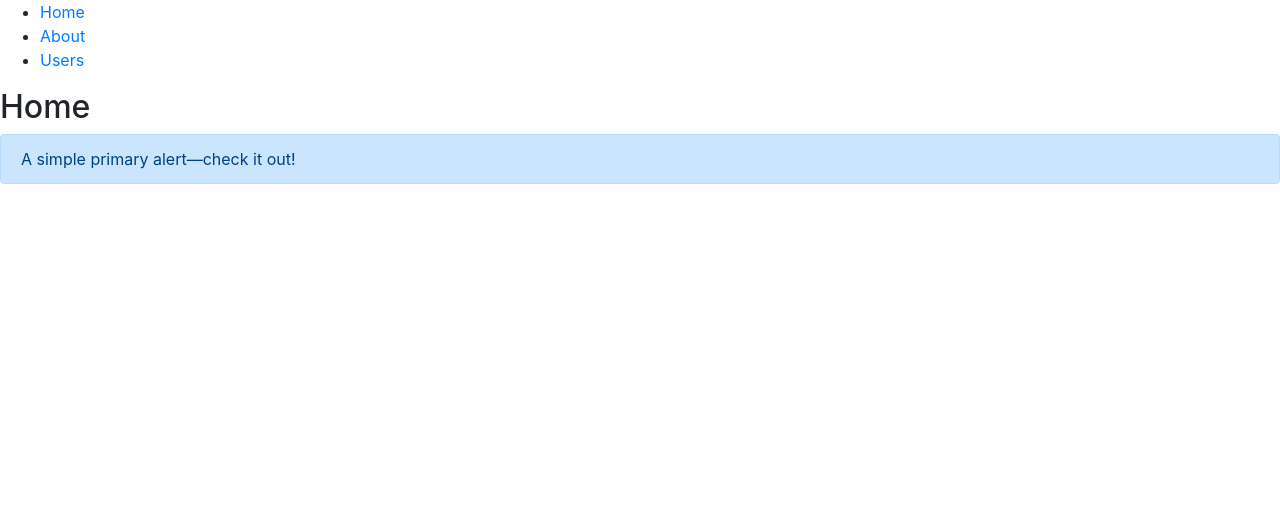
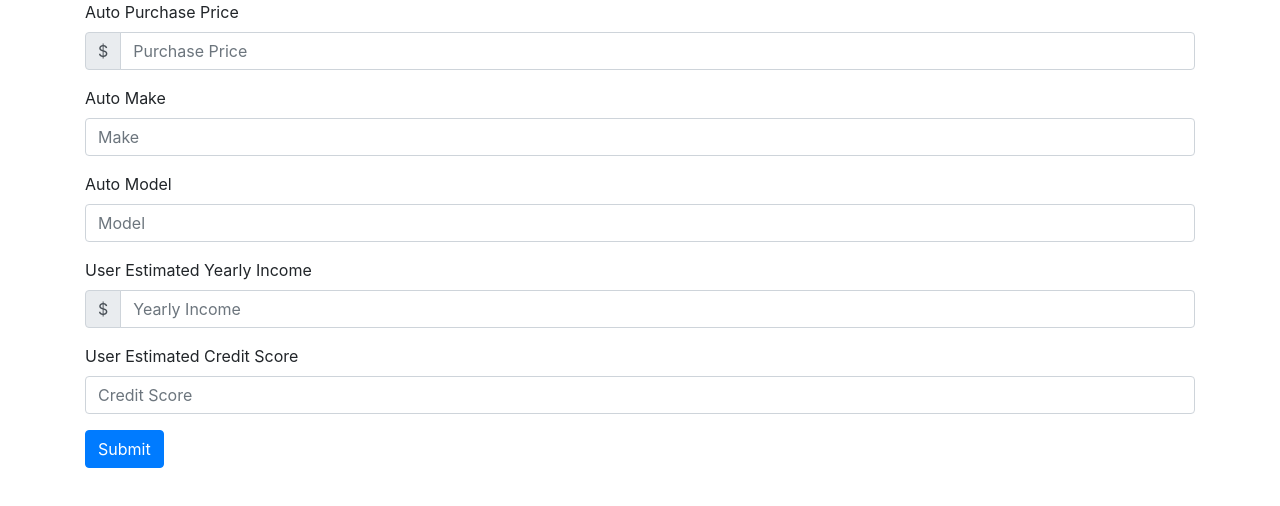
Before and after one commit to zlasa/cuna-coding-challenge, a React (Create React App) app: page / in a window 1280 px wide. Shown: the top 506 px of the page. Built offline with nearby package versions, Linux system fonts and the light colour scheme.

Commit message:
adding loan form with basic validation

```diff
--- a/package.json
+++ b/package.json
@@ -7,6 +7,7 @@
     "@testing-library/react": "^9.5.0",
     "@testing-library/user-event": "^7.2.1",
     "bootstrap": "^4.5.2",
+    "lodash": "^4.17.20",
     "react": "^16.13.1",
     "react-dom": "^16.13.1",
     "react-router-dom": "^5.2.0",
--- a/src/App.js
+++ b/src/App.js
@@ -5,6 +5,7 @@ import {
   Route,
   Link
 } from "react-router-dom";
+import LoanForm from "./LoanForm";
 
 
 export default function App() {
@@ -12,20 +13,6 @@ export default function App() {
     <>
       <Router>
         <div>
-          <nav>
-            <ul>
-              <li>
-                <Link to="/">Home</Link>
-              </li>
-              <li>
-                <Link to="/about">About</Link>
-              </li>
-              <li>
-                <Link to="/users">Users</Link>
-              </li>
-            </ul>
-          </nav>
-
           {/* A <Switch> looks through its children <Route>s and
             renders the first one that matches the current URL. */}
           <Switch>
@@ -36,15 +23,11 @@ export default function App() {
               <Users />
             </Route>
             <Route path="/">
-              <Home />
+              <LoanForm />
             </Route>
           </Switch>
         </div>
       </Router>
-
-      <div class="alert alert-primary" role="alert">
-        A simple primary alert—check it out!
-      </div>
     </>
 
 
@@ -53,9 +36,7 @@ export default function App() {
 
 }
 
-function Home() {
-  return <h2>Home</h2>;
-}
+
 
 function About() {
   return <h2>About</h2>;
--- /dev/null
+++ b/src/LoanForm.js
@@ -0,0 +1,138 @@
+import React, { useState } from "react";
+import * as _ from 'lodash';
+
+function LoanForm() {
+    const [formData, setFormData]=useState({
+        purchasePrice: null,
+        make: null,
+        model: null,
+        yearlyIncome: null,
+        creditScore: null,
+        errors: {
+            purchasePrice: '',
+            make: '',
+            model: '',
+            yearlyIncome: '',
+            creditScore: '',
+        }
+    });
+    function handleChange(event) {
+        debugger;
+        const { name, value }=event.target;
+        let errors=formData.errors;
+
+        switch(name) {
+            case 'purchasePrice': {
+                let error=''
+                if(_.isEmpty(value)) {
+                    error='Provide purchase price';
+                }
+                errors[name]=error;
+                break;
+            }
+
+            case 'make': {
+                let error=''
+                if(_.isEmpty(value)) {
+                    error='Provide purchase make';
+                }
+                errors[name]=error;
+                break;
+            }
+            case 'model': {
+                let error=''
+                if(_.isEmpty(value)) {
+                    error='Provide purchase model';
+                }
+                errors[name]=error;
+                break;
+            }
+            case 'yearlyIncome': {
+                let error=''
+                if(_.isEmpty(value)) {
+                    error='Provide purchase income';
+                }
+                errors[name]=error;
+                break;
+            }
+
+            case 'creditScore': {
+                let error=''
+                if(_.isEmpty(value)) {
+                    error='Provide purchase credit score';
+                }
+                errors[name]=error;
+                break;
+            }
+            default:
+                break;
+        }
+
+        setFormData({ errors, [name]: value }, () => {
+            console.log(errors)
+        })
+
+    }
+    return (
+        <form>
+            <div className="container">
+                <div className="form-group">
+                    <label htmlFor="purchasePrice">Auto Purchase Price</label>
+                    <div className="input-group mb-1">
+                        <div className="input-group-prepend">
+                            <span className="input-group-text">$</span>
+                        </div>
+                        <input type="number" className="form-control" name="purchasePrice"
+                            placeholder="Purchase Price"
+                            onChange={handleChange}
+                            value={formData.purchasePrice}
+
+                        />
+                    </div>
+                    {formData.errors.purchasePrice.length>0&&
+                        <div className='text-danger'>{formData.errors.purchasePrice}</div>}
+                </div>
+
+                <div className="form-group">
+                    <label htmlFor="make">Auto Make</label>
+                    <input type="text" className="form-control" id="make" name="make" placeholder="Make"
+                        onChange={handleChange}
+                        value={formData.make} />
+                    {formData.errors.make.length>0&&
+                        <div className='text-danger'>{formData.errors.make}</div>}
+                </div>
+                <div className="form-group">
+                    <label htmlFor="model">Auto Model</label>
+                    <input type="text" className="form-control" id="model" name="model" placeholder="Model"
+                        onChange={handleChange}
+                        value={formData.model} />
+                    {formData.errors.model.length>0&&
+                        <div className='text-danger'>{formData.errors.model}</div>}
+                </div>
+                <div className="form-group">
+                    <label htmlFor="yearlyIncome">User Estimated Yearly Income</label>
+                    <div className="input-group mb-1">
+                        <div className="input-group-prepend">
+                            <span className="input-group-text">$</span>
+                        </div>
+                        <input type="number" className="form-control" name="yearlyIncome" placeholder="Yearly Income"
+                            onChange={handleChange}
+                            value={formData.yearlyIncome} />
+                    </div>
+                    {formData.errors.yearlyIncome.length>0&&
+                        <div className='text-danger'>{formData.errors.yearlyIncome}</div>}
+                </div>
+                <div className="form-group">
+                    <label htmlFor="creditScore">User Estimated Credit Score</label>
+                    <input min="300" max="850" type="number" className="form-control" id="creditScore" name="creditScore" placeholder="Credit Score"
+                        onChange={handleChange}
+                        value={formData.creditScore} />
+                    {formData.errors.creditScore.length>0&&
+                        <div className='text-danger'>{formData.errors.creditScore}</div>}
+                </div>
+                <button type="submit" className="btn btn-primary">Submit</button>
+            </div>
+        </form>
+    )
+}
+export default LoanForm;
```
